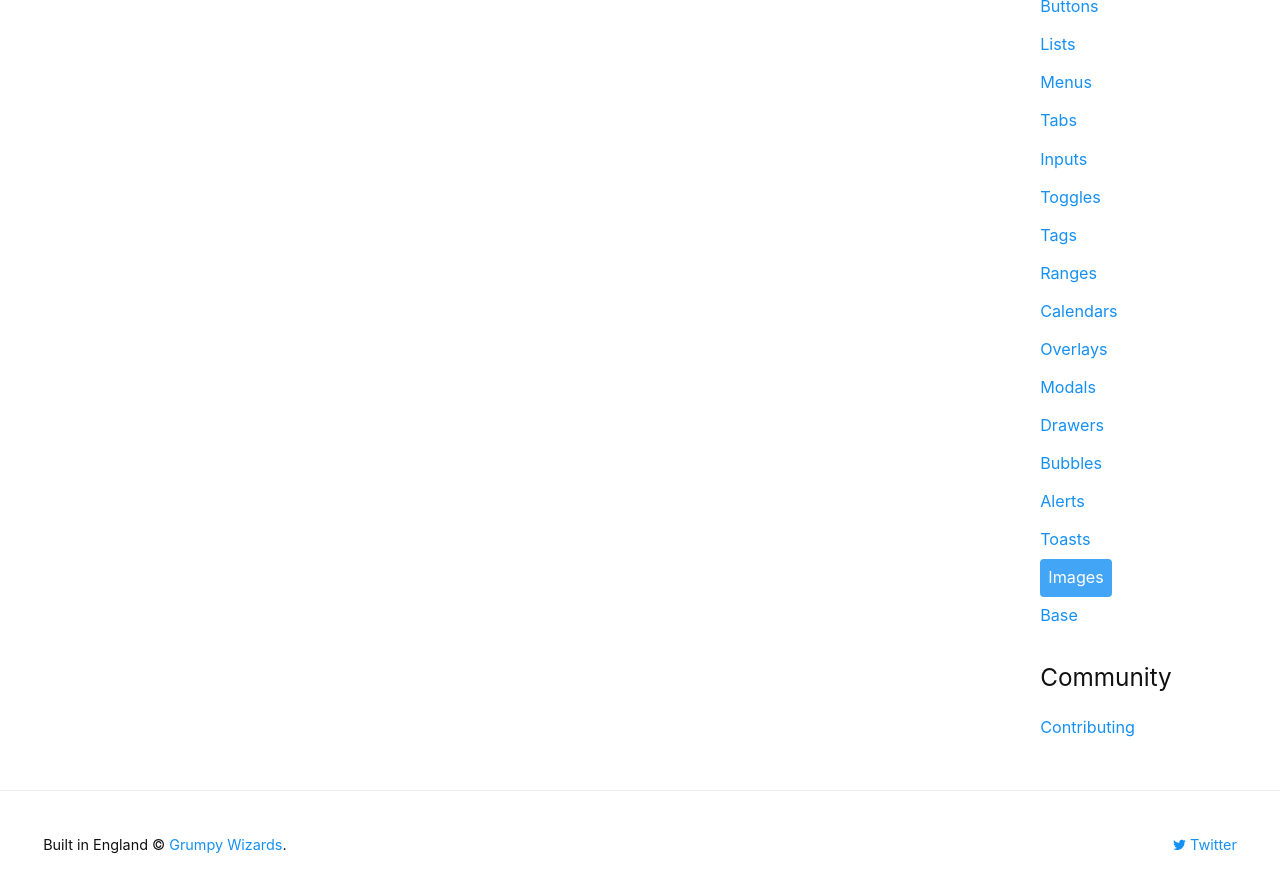
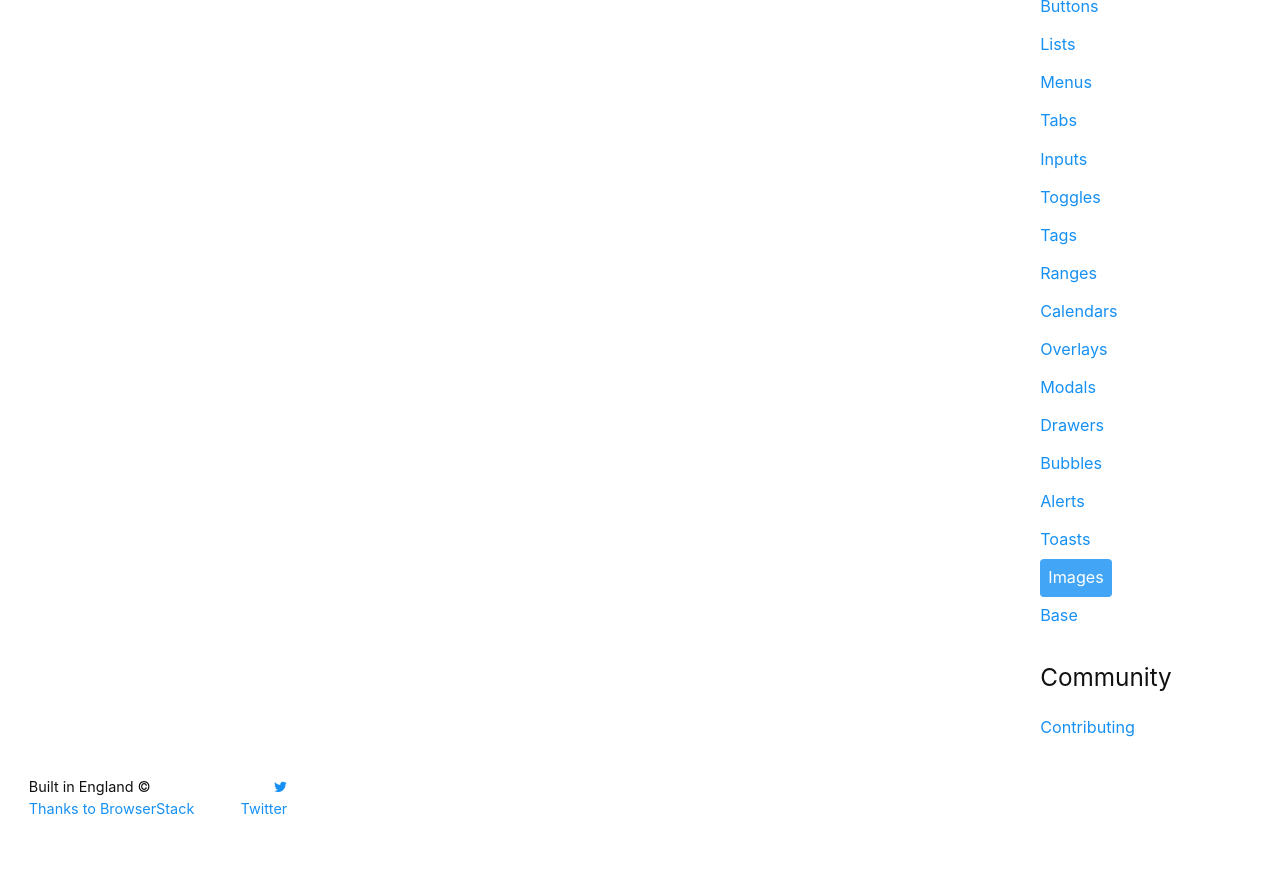
Before and after one commit to eddie/blazecss.github.io, a Jekyll site: the page built from components/images.html, in a window 1280 px wide and 900 px high, scrolled down 716 px. Shown: the top 893 px of the window. Built offline with Jekyll 4.4.1, drawn with Linux system fonts in a browser that asks for light colours; nearby versions of some CDN libraries; after the commit the page ends 1565 px from its top, so only the background shows below that.

Commit message:
Thanks to BrowserStack

```diff
--- a/_includes/page-footer.html
+++ b/_includes/page-footer.html
@@ -1,6 +1,7 @@
-<footer class="grid__cell grid__cell--width-100 grid footer footer--page">
+<footer class="grid footer">
 	<div class="grid__cell grid__cell--width-70">
-		Built in England &copy; <a class="link" href="https://twitter.com/GrumpyWizards">Grumpy Wizards</a>.
+		Built in England &copy;<br>
+		<a class="link" href="https://www.browserstack.com/">Thanks to BrowserStack</a>
 	</div>
 	<div class="grid__cell grid__cell--width-30 footer__links">
 		<a class="link" href="https://twitter.com/blazecss"><i class="fa fa-twitter"></i> Twitter</a>
```
